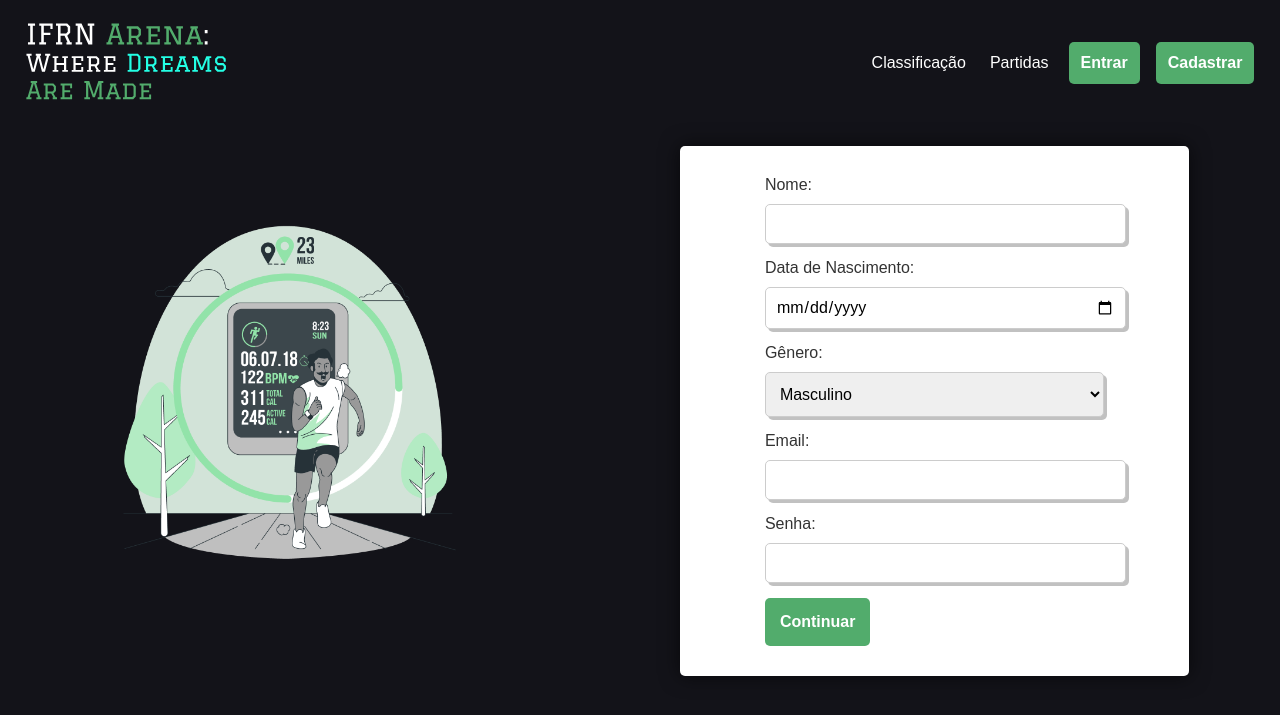
After one commit to jjjor/Projeto-Integrador-SGCE, a Django app: page /register in a window 1280 px wide. The commit adds this page. Shown: the top 715 px of the page. Run offline with Django 4.2, Linux system fonts and the light colour scheme.

Commit message:
register-page

```diff
--- a/core/static/css/style.css
+++ b/core/static/css/style.css
@@ -10,20 +10,45 @@
 }
 
 body {
-    background-color: rgb(0, 0, 9);
+    background-color: rgba(1, 0, 7, 0.925);
   }
 
-  h1, h2, h3 {
-    color: #298f44;
-    text-align: center;
-    font-size: 30px;
+
+#content-info h1 {
+	color: #1fa43e;
+	font-size: 50px;
+	font-weight: bold;
+	text-align: center;
+}
+
+#content-info h2 {
+	color: rgb(219, 219, 219);
+	font-size: 30px;
+	font-weight: bold;
+
   }
+
+
+/* images ----------------------------*/
 
 img {
 	width: 200px;
 	height: 100px;
 	left: 30px;
 }
+
+#image {
+	width: 27%;
+	height: 27%;
+}
+
+#register-image {
+	width: 31%;
+	height: 31%;
+	padding-bottom: 3%;
+}
+
+/* header content ----------------------*/
 
 header {
 	display: flex;
@@ -68,7 +93,7 @@ header {
 	color: white;
 	background-color: #52AC6C;
 	border-radius: 5px;
-	padding: 8px;
+	padding: 12px;
 	font-weight: bold;
 }
 
@@ -79,17 +104,12 @@ header {
 	transform: translate(0px, -2px);
 }
 
-#image {
-	width: 25%;
-	height: 25%;
-}
-
 #content-box {
 	display: flex;
 	align-items: center;
 	justify-content: center;
-	gap: 13rem;
-	margin-top: 100px;
+	gap: 10rem;
+	margin-top: 65px;
 }
 
 #content-info {
@@ -98,10 +118,6 @@ header {
 	gap: 1.2rem	;
 	width: 40%;
 	margin: 0;
-}
-
-#content-info h1 {
-	font-weight: bold;
 }
 
 #body-buttons {
@@ -129,3 +145,71 @@ header {
 	transition: 0.6s;
 	transform: translate(0, -2px);
 }
+
+
+/* register page style  ---------------------------*/
+
+#register-content-box {
+	display: flex;
+	align-items: center;
+	justify-content: center;
+	gap: 12rem;
+	margin-top: 20px;
+}
+
+/* form register ----------------------------------*/
+
+.container {
+	max-width: 400px;
+	justify-content: center;
+	margin: 0;
+	background-color: #fff;
+	padding: 30px 85px;
+	border-radius: 5px;
+	box-shadow: 0 0 20px rgba(0, 0, 0, 0.612);
+}
+
+h2 {
+	text-align: center;
+	color: #333;
+}
+
+label {
+	display: block;
+	margin-bottom: 10px;
+	color: #333;
+}
+
+input[type="text"],
+input[type="date"],
+select,
+input[type="email"],
+input[type="password"] {
+	width: 100%;
+	padding: 10px;
+	margin-bottom: 15px;
+	border: 1px solid #ccc;
+	border-radius: 5px;
+	box-shadow: 3px 3px 0 rgba(0, 0, 0, 0.244);
+}
+
+select {
+	height: 45px;
+}
+
+#form-button {
+	background-color: #52AC6C;
+	font-weight: bold;
+	color: #fff;
+	padding: 15px 15px;
+	border: none;
+	border-radius: 5px;
+	cursor: pointer;
+}
+
+#form-button:hover {
+	background-color: #2abc4c;
+	cursor: pointer;
+	transition: 0.6s;
+	transform: translate(0, -2px);
+}
--- a/core/templates/base.html
+++ b/core/templates/base.html
@@ -11,7 +11,7 @@
 <body>
 
     <header>
-      <img src="{%static 'images/IFRN_Arena__Where_Dreams_Are_Made.svg'%}">
+      <a href="index"><img src="{%static 'images/IFRN_Arena__Where_Dreams_Are_Made.svg'%}"></a>
       <div id="header-content">
          <nav>
             <ul>
@@ -25,7 +25,7 @@
          </nav>
          <div id="buttons">
             <button type="button" class="button">Entrar</button>
-            <button type="button" class="button">Cadastrar</button>
+            <a href="register"><button type="button" class="button">Cadastrar</button></a>
          </div>
       </div>
 
--- a/core/templates/index.html
+++ b/core/templates/index.html
@@ -1,11 +1,12 @@
 {% extends 'base.html'%}
+{% load static %}
 {%block main%}
 
 <div id="content-box">
-    <img src="../static/images/Skipping_rope-bro_1.png" id="image">
+    <img  id="image" src="{% static 'images/Skipping_rope-bro_1.png' %}" />
 
     <div id="content-info">
-        <h1>SGCE:</h1>
+        <h1>SGCE</h1>
         <h2>Sistema de Gerenciamento de <br>Competições de Esportes</h2>
 
         <div id="body-buttons">
--- /dev/null
+++ b/core/templates/register.html
@@ -0,0 +1,34 @@
+{% extends 'base.html' %}
+{% load static %}
+{% block main %}
+  <div id="register-content-box">
+    <img src="{% static 'images/Fitness tracker-bro 1.png' %}" id="register-image" />
+
+    <div class="container">
+        <form>
+            <label for="nome">Nome:</label>
+            <input type="text" id="nome" name="nome" required>
+
+            <label for="data_nascimento">Data de Nascimento:</label>
+            <input type="date" id="data_nascimento" name="data_nascimento" required>
+
+            <label for="genero">Gênero:</label>
+            <select id="genero" name="genero">
+                <option value="masculino">Masculino</option>
+                <option value="feminino">Feminino</option>
+                <option value="outro">Outro</option>
+            </select>
+
+            <label for="email">Email:</label>
+            <input type="email" id="email" name="email" required>
+
+            <label for="senha">Senha:</label>
+            <input type="password" id="senha" name="senha" required>
+
+            <button id="form-button">Continuar</button>
+        </form>
+    </div>
+
+
+  </div>
+{% endblock %}
--- a/core/views.py
+++ b/core/views.py
@@ -4,3 +4,6 @@ from django.shortcuts import render
 
 def index(request):
     return render(request, 'index.html')
+
+def register(request):
+    return render(request, 'register.html')
--- a/sgce/urls.py
+++ b/sgce/urls.py
@@ -20,5 +20,6 @@ from core import views
 
 
 urlpatterns = [
-   path('', views.index, name='index'),
+   path('index', views.index, name='index'),
+   path('register', views.register, name='register')
 ]
```
Also changed, not shown: core/static/images/Fitness tracker-bro 1.png (added).
